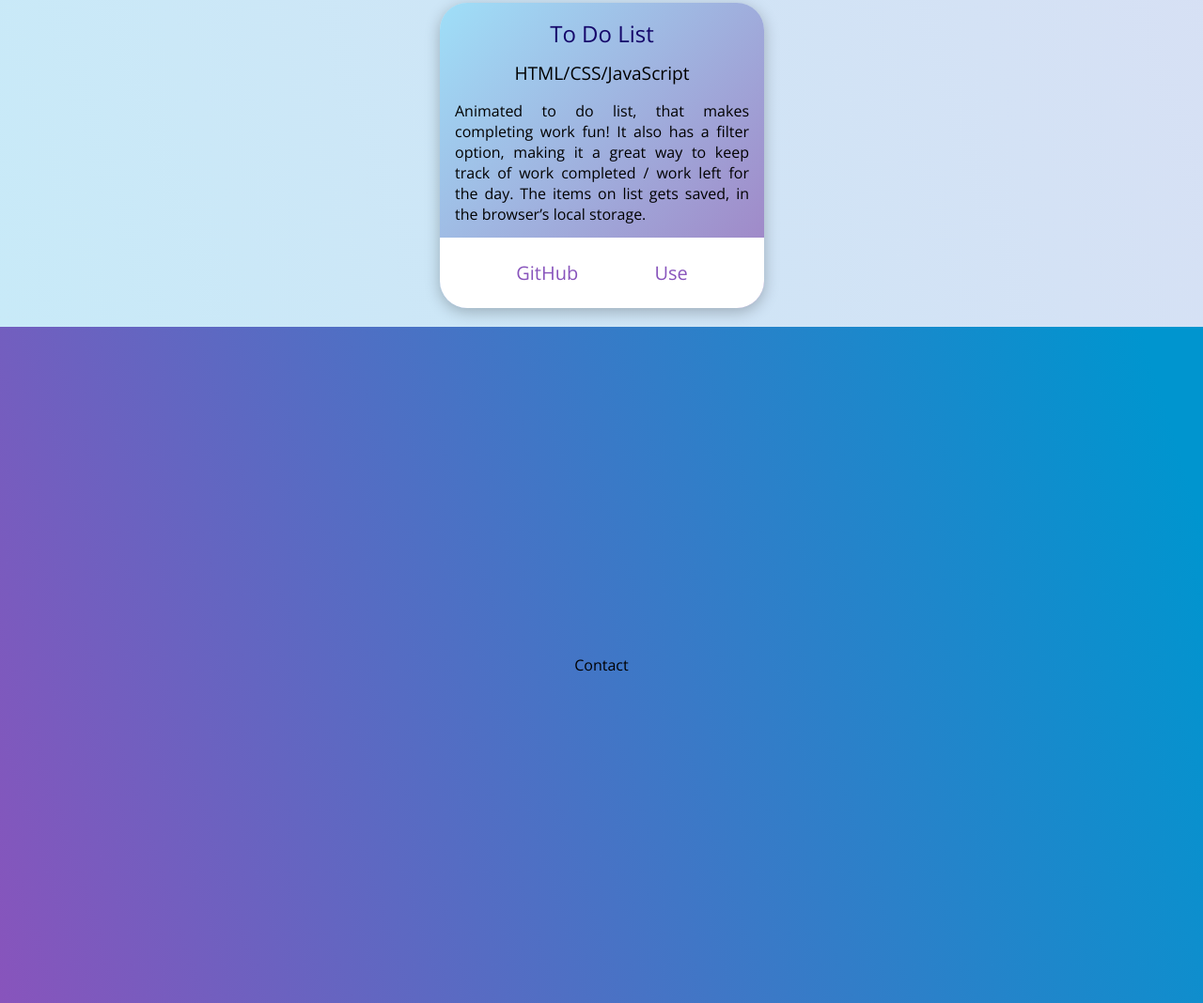
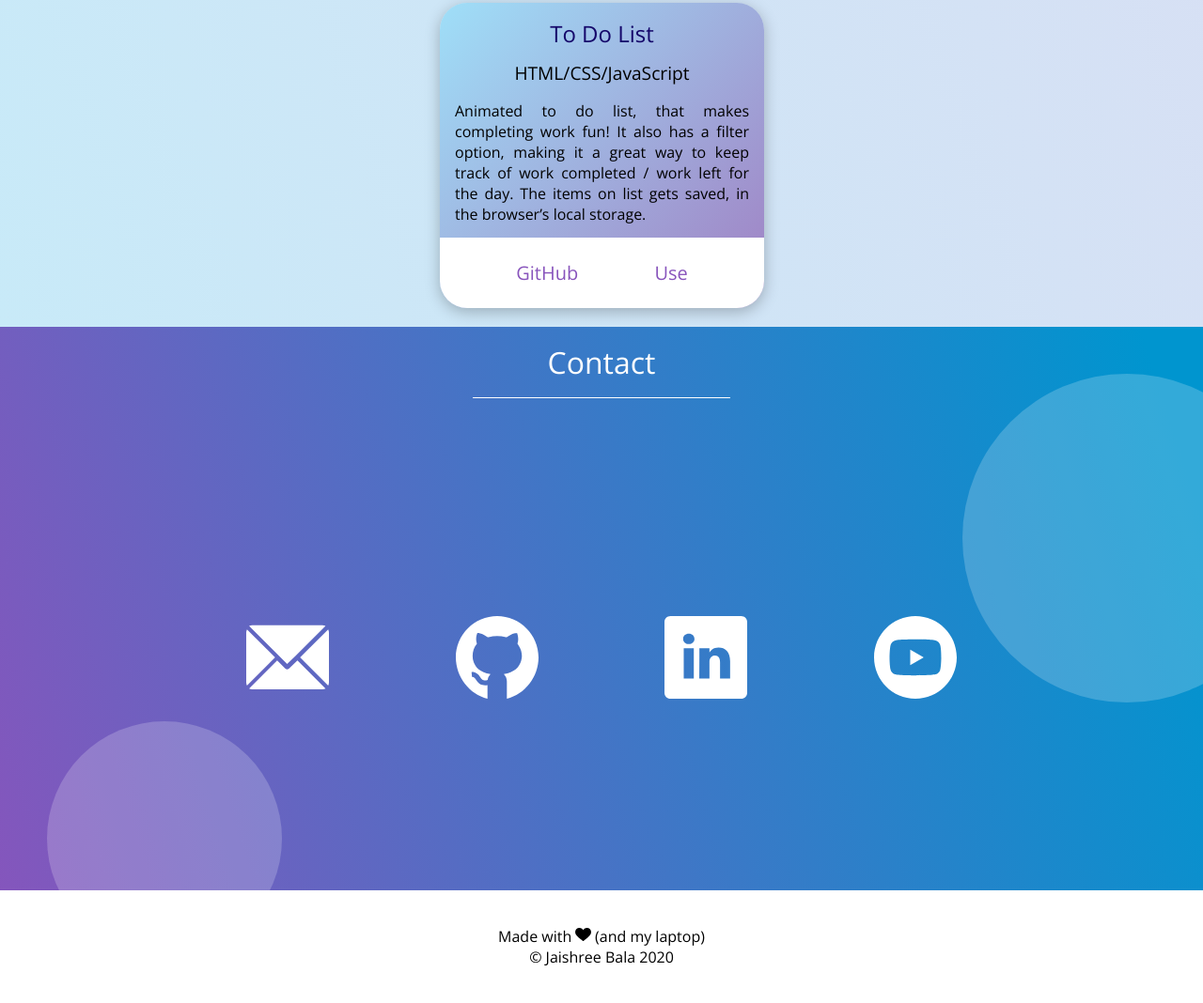
Before and after one commit to Jaishreebala/portfolio, a plain HTML site: page index.html in a window 1280 px wide. Shown: the part 5205-6273 px from the top of the page at 94% size. Drawn offline with nearby package versions, Linux system fonts and the light colour scheme; a script that the page names is missing.

Commit message:
Contact section animation and links

```diff
--- a/Stylesheets/styles.css
+++ b/Stylesheets/styles.css
@@ -253,6 +253,39 @@ main{
     padding: 1rem;
     font-size: 1rem;
 }
+
+/* Contact Styles */
+#contact h1{
+    font-size: 2rem;
+    font-weight: 400;
+    border-bottom: #fff solid 1px;
+    padding: 1rem 5rem;
+    margin-bottom: 2rem;
+    color: #fff
+}
+.contact-links{
+    width: 80%;
+    margin: auto;
+    display: flex;
+    justify-content: space-evenly;
+}
+.contact-links img{
+    height: 5.5rem;
+    width: 5.5rem;
+}
+.footer{
+    background-color: #fff;
+    width: 100%;
+    height: 120px;
+    text-align: center;
+    display: flex;
+    flex-direction: column;
+    align-items: center;
+    justify-content: center;
+}
+.footer img{
+    height: 1rem;
+}
 /* Animations */
 @keyframes fill {
     0% {
@@ -392,6 +425,10 @@ main{
     .screen-height .links{
         justify-content: center;
     }
+    .contact-links img{
+        height: 4rem;
+        width: 4rem;
+    }
 }
 
  @media screen and (max-width: 686px){
@@ -432,4 +469,8 @@ main{
     .project-description h2{
         font-size: 1rem;
     }
+    .contact-links img{
+        height: 3rem;
+        width: 3rem;
+    }
 }
--- a/index.html
+++ b/index.html
@@ -421,7 +421,33 @@
                 </div>
             </div>
         </section>
-        <section id="contact">Contact</section>
+        <section id="contact">
+            <div class="circle"></div>
+            <div class="circle"></div>
+            <h1>Contact</h1>
+            <div class="contact-links">
+                <a href="mailto:jaishreebala112@gmail.com">
+                    <img src="./Images/contact-email.svg" alt="Email" data-aos="flip-up" data-aos-delay="100"
+                        data-aos-duration="500">
+                </a>
+                <a href="https://github.com/Jaishreebala">
+                    <img src="./Images/contact-github.svg" alt="GitHub" data-aos="flip-up" data-aos-delay="100"
+                        data-aos-duration="500">
+                </a>
+                <a href="https://www.linkedin.com/in/jaishree-balamurugan-25b5521a0/">
+                    <img src="./Images/contact-linkedin.svg" alt="Linkedin" data-aos="flip-up" data-aos-delay="100"
+                        data-aos-duration="500">
+                </a>
+                <a href="https://www.youtube.com/channel/UCvik6BT4rygq5PVENBqFPaA?view_as=subscriber">
+                    <img src="./Images/contact-youtube.svg" alt="YouTube" data-aos="flip-up" data-aos-delay="100"
+                        data-aos-duration="500">
+                </a>
+            </div>
+            <div class="footer">
+                <span>Made with <img src="./Images/heart.svg" alt="Love"> (and my laptop)</span>
+                <div>© Jaishree Bala 2020</div>
+            </div>
+        </section>
     </main>
 
     <script src="./Javascript/app.js"></script>
```
Also changed, not shown: Images/contact-email.svg (added), Images/contact-github.svg (added), Images/contact-linkedin.svg (added), Images/contact-youtube.svg (added), Images/heart.svg (added).
